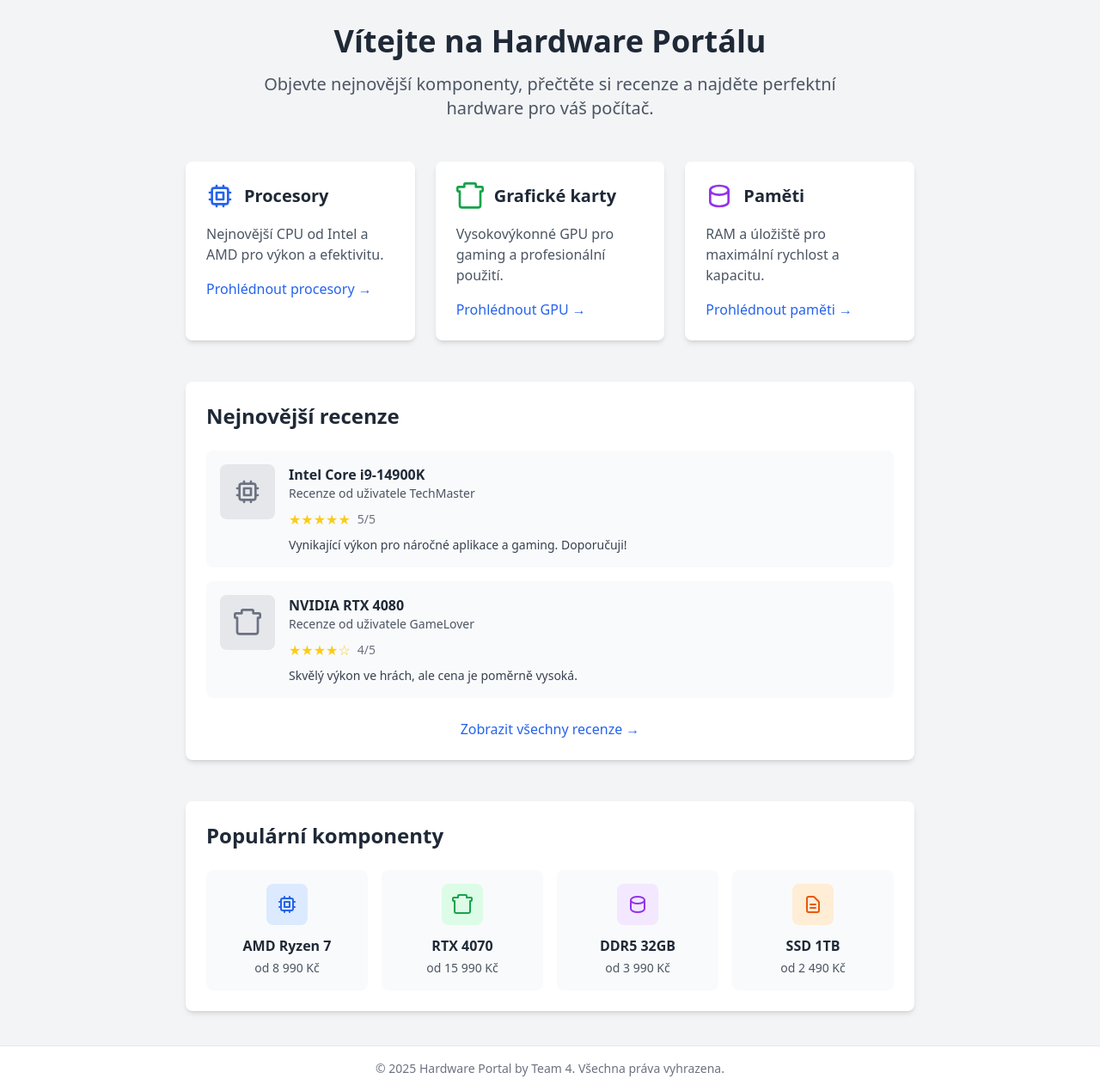
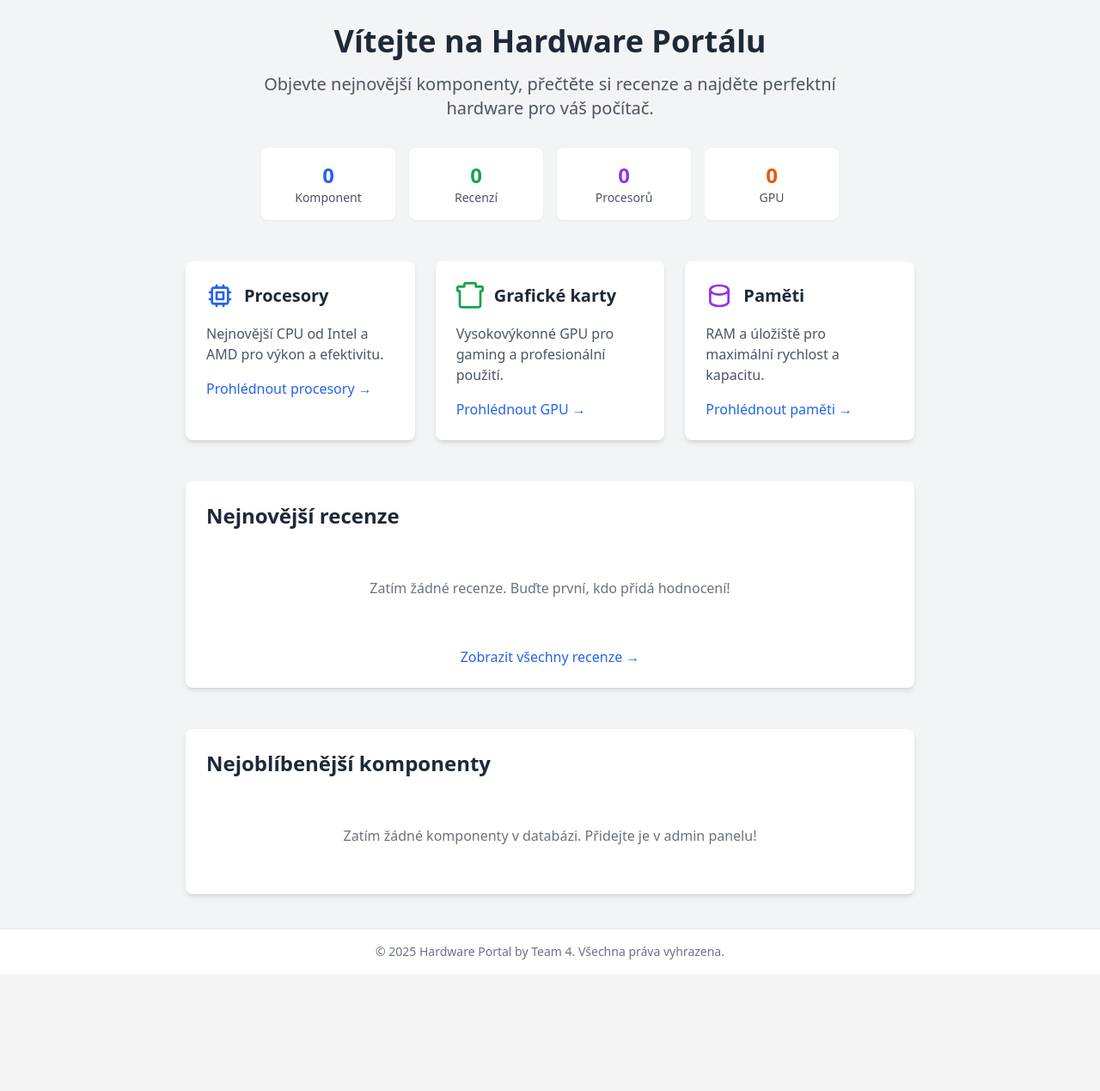
Before and after one commit to AshenVoid/HWPortal, a Django app: page / in a window 1280 px wide. Shown: the part 206-1475 px from the top of the page at 86% size. After the commit the page ends 1322 px from the top, so only its background shows below. Run offline with Django 5.2, Linux system fonts and the light colour scheme; data that the repository does not hold is empty; some libraries are stand-ins or nearby versions.

Commit message:
templates: odstranění mock dat, dynamická úprava home, views backend pro home, urls update

```diff
--- a/HWPortal/HWPortal/urls.py
+++ b/HWPortal/HWPortal/urls.py
@@ -14,7 +14,8 @@ Including another URLconf
     1. Import the include() function: from django.urls import include, path
     2. Add a URL to urlpatterns:  path('blog/', include('blog.urls'))
 """
-
+from django.conf import settings
+from django.conf.urls.static import static
 from django.contrib import admin
 from django.urls import path, include
 
@@ -23,3 +24,6 @@ urlpatterns = [
     path('', include('viewer.urls')),
 
 ]
+
+if settings.DEBUG is False:
+    urlpatterns += static(settings.STATIC_URL, document_root=settings.STATIC_ROOT)
--- a/HWPortal/viewer/templates/viewer/home.html
+++ b/HWPortal/viewer/templates/viewer/home.html
@@ -8,9 +8,31 @@
     <p class="text-xl text-gray-600 max-w-2xl mx-auto">
         Objevte nejnovější komponenty, přečtěte si recenze a najděte perfektní hardware pro váš počítač.
     </p>
+
+    <!-- Statistiky -->
+    {% if stats %}
+    <div class="grid grid-cols-2 md:grid-cols-4 gap-4 mt-8 max-w-2xl mx-auto">
+        <div class="bg-white rounded-lg p-4 shadow-sm">
+            <div class="text-2xl font-bold text-blue-600">{{ stats.total_components }}</div>
+            <div class="text-sm text-gray-600">Komponent</div>
+        </div>
+        <div class="bg-white rounded-lg p-4 shadow-sm">
+            <div class="text-2xl font-bold text-green-600">{{ stats.total_reviews }}</div>
+            <div class="text-sm text-gray-600">Recenzí</div>
+        </div>
+        <div class="bg-white rounded-lg p-4 shadow-sm">
+            <div class="text-2xl font-bold text-purple-600">{{ stats.processors_count }}</div>
+            <div class="text-sm text-gray-600">Procesorů</div>
+        </div>
+        <div class="bg-white rounded-lg p-4 shadow-sm">
+            <div class="text-2xl font-bold text-orange-600">{{ stats.gpus_count }}</div>
+            <div class="text-sm text-gray-600">GPU</div>
+        </div>
+    </div>
+    {% endif %}
 </div>
 
-<!-- Kategorie DB integration-->
+<!-- Kategorie -->
 <div class="grid md:grid-cols-3 gap-6 mb-12">
     <div class="bg-white rounded-lg shadow-md p-6 hover:shadow-lg transition-shadow">
         <div class="flex items-center mb-4">
@@ -20,7 +42,7 @@
             <h3 class="text-xl font-semibold text-gray-800">Procesory</h3>
         </div>
         <p class="text-gray-600 mb-4">Nejnovější CPU od Intel a AMD pro výkon a efektivitu.</p>
-        <a href="#" class="text-blue-600 hover:underline font-medium">Prohlédnout procesory →</a>
+        <a href="{% url 'components' %}?category=cpu" class="text-blue-600 hover:underline font-medium">Prohlédnout procesory →</a>
     </div>
 
     <div class="bg-white rounded-lg shadow-md p-6 hover:shadow-lg transition-shadow">
@@ -31,7 +53,7 @@
             <h3 class="text-xl font-semibold text-gray-800">Grafické karty</h3>
         </div>
         <p class="text-gray-600 mb-4">Vysokovýkonné GPU pro gaming a profesionální použití.</p>
-        <a href="#" class="text-blue-600 hover:underline font-medium">Prohlédnout GPU →</a>
+        <a href="{% url 'components' %}?category=gpu" class="text-blue-600 hover:underline font-medium">Prohlédnout GPU →</a>
     </div>
 
     <div class="bg-white rounded-lg shadow-md p-6 hover:shadow-lg transition-shadow">
@@ -42,100 +64,104 @@
             <h3 class="text-xl font-semibold text-gray-800">Paměti</h3>
         </div>
         <p class="text-gray-600 mb-4">RAM a úložiště pro maximální rychlost a kapacitu.</p>
-        <a href="#" class="text-blue-600 hover:underline font-medium">Prohlédnout paměti →</a>
+        <a href="{% url 'components' %}?category=ram" class="text-blue-600 hover:underline font-medium">Prohlédnout paměti →</a>
     </div>
 </div>
 
-<!-- Latest Reviews - will be done trough DB -->
+<!-- Latest Reviews - DB data -->
 <div class="bg-white rounded-lg shadow-md p-6 mb-12">
     <h2 class="text-2xl font-bold text-gray-800 mb-6">Nejnovější recenze</h2>
+    {% if latest_reviews %}
         <div class="space-y-4">
-        <div class="flex items-start space-x-4 p-4 bg-gray-50 rounded-lg">
+            {% for review in latest_reviews %}
+            <div class="flex items-start space-x-4 p-4 bg-gray-50 rounded-lg hover:bg-gray-100 transition-colors">
                 <div class="w-16 h-16 bg-gray-200 rounded-lg flex items-center justify-center">
+                    <!-- Icon podle typu komponenty -->
+                    {% if review.component_type == 'processor' %}
                         <svg xmlns="http://www.w3.org/2000/svg" class="h-8 w-8 text-gray-500" fill="none" viewBox="0 0 24 24" stroke="currentColor">
                             <path stroke-linecap="round" stroke-linejoin="round" stroke-width="2" d="M9 3v2m6-2v2M9 19v2m6-2v2M5 9H3m2 6H3m18-6h-2m2 6h-2M7 19h10a2 2 0 002-2V7a2 2 0 00-2-2H7a2 2 0 00-2 2v10a2 2 0 002 2zM9 9h6v6H9V9z" />
                         </svg>
+                    {% elif review.component_type == 'graphics_card' %}
+                        <svg xmlns="http://www.w3.org/2000/svg" class="h-8 w-8 text-gray-500" fill="none" viewBox="0 0 24 24" stroke="currentColor">
+                            <path stroke-linecap="round" stroke-linejoin="round" stroke-width="2" d="M7 4V2a1 1 0 011-1h8a1 1 0 011 1v2h5a1 1 0 011 1v2a1 1 0 01-1 1h-1v12a2 2 0 01-2 2H5a2 2 0 01-2-2V8H2a1 1 0 01-1-1V5a1 1 0 011-1h5z" />
+                        </svg>
+                    {% else %}
+                        <svg xmlns="http://www.w3.org/2000/svg" class="h-8 w-8 text-gray-500" fill="none" viewBox="0 0 24 24" stroke="currentColor">
+                            <path stroke-linecap="round" stroke-linejoin="round" stroke-width="2" d="M9 3v2m6-2v2M9 19v2m6-2v2M5 9H3m2 6H3m18-6h-2m2 6h-2M7 19h10a2 2 0 002-2V7a2 2 0 00-2-2H7a2 2 0 00-2 2v10a2 2 0 002 2zM9 9h6v6H9V9z" />
+                        </svg>
+                    {% endif %}
                 </div>
                 <div class="flex-1">
-                <h3 class="font-semibold text-gray-800">Intel Core i9-14900K</h3>
-                <p class="text-gray-600 text-sm mb-2">Recenze od uživatele TechMaster</p>
+                    <h3 class="font-semibold text-gray-800">{{ review.component_name }}</h3>
+                    <p class="text-gray-600 text-sm mb-2">Recenze od uživatele {{ review.reviewer_name }}</p>
                     <div class="flex items-center space-x-2 mb-2">
                         <div class="flex text-yellow-400">
-                        <span>★★★★★</span>
+                            {% for i in "12345" %}
+                                {% if forloop.counter <= review.rating %}
+                                    <span>★</span>
+                                {% else %}
+                                    <span>☆</span>
+                                {% endif %}
+                            {% endfor %}
                         </div>
-                    <span class="text-sm text-gray-500">5/5</span>
+                        <span class="text-sm text-gray-500">{{ review.rating }}/5</span>
+                        <span class="text-sm text-gray-400">{{ review.date_created|date:"j.n.Y" }}</span>
                     </div>
-                <p class="text-gray-700 text-sm">Vynikající výkon pro náročné aplikace a gaming. Doporučuji!</p>
+                    <p class="text-gray-700 text-sm">{{ review.summary|truncatechars:100 }}</p>
+                </div>
+            </div>
+            {% endfor %}
+        </div>
+    {% else %}
+        <div class="text-center py-8 text-gray-500">
+            <p>Zatím žádné recenze. Buďte první, kdo přidá hodnocení!</p>
+        </div>
+    {% endif %}
+    <div class="mt-6 text-center">
+        <a href="{% url 'components' %}" class="text-blue-600 hover:underline font-medium">Zobrazit všechny recenze →</a>
     </div>
 </div>
 
-        <div class="flex items-start space-x-4 p-4 bg-gray-50 rounded-lg">
-            <div class="w-16 h-16 bg-gray-200 rounded-lg flex items-center justify-center">
-                <svg xmlns="http://www.w3.org/2000/svg" class="h-8 w-8 text-gray-500" fill="none" viewBox="0 0 24 24" stroke="currentColor">
+<!-- Popular Components - DB data -->
+<div class="bg-white rounded-lg shadow-md p-6">
+    <h2 class="text-2xl font-bold text-gray-800 mb-6">Nejoblíbenější komponenty</h2>
+    {% if top_components %}
+        <div class="grid md:grid-cols-2 lg:grid-cols-4 gap-4">
+            {% for component in top_components %}
+            <a href="{% url 'component_detail' component.type component.id %}"
+               class="text-center p-4 bg-gray-50 rounded-lg hover:bg-gray-100 transition-colors block">
+                <div class="w-12 h-12 {{ component.icon_class }} rounded-lg mx-auto mb-3 flex items-center justify-center">
+                    {% if component.icon == 'cpu' %}
+                        <svg xmlns="http://www.w3.org/2000/svg" class="h-6 w-6" fill="none" viewBox="0 0 24 24" stroke="currentColor">
+                            <path stroke-linecap="round" stroke-linejoin="round" stroke-width="2" d="M9 3v2m6-2v2M9 19v2m6-2v2M5 9H3m2 6H3m18-6h-2m2 6h-2M7 19h10a2 2 0 002-2V7a2 2 0 00-2-2H7a2 2 0 00-2 2v10a2 2 0 002 2zM9 9h6v6H9V9z" />
+                        </svg>
+                    {% elif component.icon == 'gpu' %}
+                        <svg xmlns="http://www.w3.org/2000/svg" class="h-6 w-6" fill="none" viewBox="0 0 24 24" stroke="currentColor">
                             <path stroke-linecap="round" stroke-linejoin="round" stroke-width="2" d="M7 4V2a1 1 0 011-1h8a1 1 0 011 1v2h5a1 1 0 011 1v2a1 1 0 01-1 1h-1v12a2 2 0 01-2 2H5a2 2 0 01-2-2V8H2a1 1 0 01-1-1V5a1 1 0 011-1h5z" />
                         </svg>
-            </div>
-            <div class="flex-1">
-                <h3 class="font-semibold text-gray-800">NVIDIA RTX 4080</h3>
-                <p class="text-gray-600 text-sm mb-2">Recenze od uživatele GameLover</p>
-                <div class="flex items-center space-x-2 mb-2">
-                    <div class="flex text-yellow-400">
-                        <span>★★★★☆</span>
-                    </div>
-                    <span class="text-sm text-gray-500">4/5</span>
-                </div>
-                <p class="text-gray-700 text-sm">Skvělý výkon ve hrách, ale cena je poměrně vysoká.</p>
-            </div>
-        </div>
-    </div>
-    <div class="mt-6 text-center">
-        <a href="#" class="text-blue-600 hover:underline font-medium">Zobrazit všechny recenze →</a>
-    </div>
-</div>
-
-<!-- Popular Components (top rated) DB -->
-<div class="bg-white rounded-lg shadow-md p-6">
-    <h2 class="text-2xl font-bold text-gray-800 mb-6">Populární komponenty</h2>
-    <div class="grid md:grid-cols-2 lg:grid-cols-4 gap-4">
-        <div class="text-center p-4 bg-gray-50 rounded-lg hover:bg-gray-100 transition-colors">
-            <div class="w-12 h-12 bg-blue-100 rounded-lg mx-auto mb-3 flex items-center justify-center">
-                <svg xmlns="http://www.w3.org/2000/svg" class="h-6 w-6 text-blue-600" fill="none" viewBox="0 0 24 24" stroke="currentColor">
-                    <path stroke-linecap="round" stroke-linejoin="round" stroke-width="2" d="M9 3v2m6-2v2M9 19v2m6-2v2M5 9H3m2 6H3m18-6h-2m2 6h-2M7 19h10a2 2 0 002-2V7a2 2 0 00-2-2H7a2 2 0 00-2 2v10a2 2 0 002 2zM9 9h6v6H9V9z" />
-                </svg>
-            </div>
-            <h3 class="font-semibold text-gray-800 mb-1">AMD Ryzen 7</h3>
-            <p class="text-sm text-gray-600">od 8 990 Kč</p>
-        </div>
-
-        <div class="text-center p-4 bg-gray-50 rounded-lg hover:bg-gray-100 transition-colors">
-            <div class="w-12 h-12 bg-green-100 rounded-lg mx-auto mb-3 flex items-center justify-center">
-                <svg xmlns="http://www.w3.org/2000/svg" class="h-6 w-6 text-green-600" fill="none" viewBox="0 0 24 24" stroke="currentColor">
-                    <path stroke-linecap="round" stroke-linejoin="round" stroke-width="2" d="M7 4V2a1 1 0 011-1h8a1 1 0 011 1v2h5a1 1 0 011 1v2a1 1 0 01-1 1h-1v12a2 2 0 01-2 2H5a2 2 0 01-2-2V8H2a1 1 0 01-1-1V5a1 1 0 011-1h5z" />
-                </svg>
-            </div>
-            <h3 class="font-semibold text-gray-800 mb-1">RTX 4070</h3>
-            <p class="text-sm text-gray-600">od 15 990 Kč</p>
-        </div>
-
-        <div class="text-center p-4 bg-gray-50 rounded-lg hover:bg-gray-100 transition-colors">
-            <div class="w-12 h-12 bg-purple-100 rounded-lg mx-auto mb-3 flex items-center justify-center">
-                <svg xmlns="http://www.w3.org/2000/svg" class="h-6 w-6 text-purple-600" fill="none" viewBox="0 0 24 24" stroke="currentColor">
+                    {% elif component.icon == 'ram' %}
+                        <svg xmlns="http://www.w3.org/2000/svg" class="h-6 w-6" fill="none" viewBox="0 0 24 24" stroke="currentColor">
                             <path stroke-linecap="round" stroke-linejoin="round" stroke-width="2" d="M4 7v10c0 2.21 3.582 4 8 4s8-1.79 8-4V7M4 7c0 2.21 3.582 4 8 4s8-1.79 8-4M4 7c0-2.21 3.582-4 8-4s8 1.79 8 4" />
                         </svg>
-            </div>
-            <h3 class="font-semibold text-gray-800 mb-1">DDR5 32GB</h3>
-            <p class="text-sm text-gray-600">od 3 990 Kč</p>
-        </div>
-
-        <div class="text-center p-4 bg-gray-50 rounded-lg hover:bg-gray-100 transition-colors">
-            <div class="w-12 h-12 bg-orange-100 rounded-lg mx-auto mb-3 flex items-center justify-center">
-                <svg xmlns="http://www.w3.org/2000/svg" class="h-6 w-6 text-orange-600" fill="none" viewBox="0 0 24 24" stroke="currentColor">
+                    {% else %}
+                        <svg xmlns="http://www.w3.org/2000/svg" class="h-6 w-6" fill="none" viewBox="0 0 24 24" stroke="currentColor">
                             <path stroke-linecap="round" stroke-linejoin="round" stroke-width="2" d="M9 12h6m-6 4h6m2 5H7a2 2 0 01-2-2V5a2 2 0 012-2h5.586a1 1 0 01.707.293l5.414 5.414a1 1 0 01.293.707V19a2 2 0 01-2 2z" />
                         </svg>
+                    {% endif %}
                 </div>
-            <h3 class="font-semibold text-gray-800 mb-1">SSD 1TB</h3>
-            <p class="text-sm text-gray-600">od 2 490 Kč</p>
+                <h3 class="font-semibold text-gray-800 mb-1">{{ component.name|truncatechars:20 }}</h3>
+                {% if component.price > 0 %}
+                    <p class="text-sm text-gray-600">od {{ component.price|floatformat:0 }} Kč</p>
+                {% else %}
+                    <p class="text-sm text-gray-600">Cena na dotaz</p>
+                {% endif %}
+            </a>
+            {% endfor %}
         </div>
+    {% else %}
+        <div class="text-center py-8 text-gray-500">
+            <p>Zatím žádné komponenty v databázi. Přidejte je v admin panelu!</p>
         </div>
+    {% endif %}
 </div>
 {% endblock %}
--- a/HWPortal/viewer/urls.py
+++ b/HWPortal/viewer/urls.py
@@ -3,7 +3,7 @@ from django.urls import path
 from . import views
 
 urlpatterns = [
-    path('', views.home, name='home'),
+    path('', views.home_view, name='home'),
     path('components/', views.components_view, name='components'),
     path('components/<str:component_type>/<int:component_id>/', views.component_detail_view, name='component_detail'),
     path('reviews/', views.reviews, name='reviews'),
--- a/HWPortal/viewer/views.py
+++ b/HWPortal/viewer/views.py
@@ -3,6 +3,7 @@ from django.contrib.auth import authenticate, login, logout
 from django.contrib.auth.decorators import login_required
 from django.core.paginator import Paginator
 from django.db.models import Count, Avg
+from django.db.models.functions import Power
 from django.shortcuts import render, redirect, get_object_or_404
 from .forms import CustomLoginForm, CustomUserCreationForm
 from .models import Processors, Reviews, Ram, Storage, Motherboards, PowerSupplyUnits, GraphicsCards, StorageTypes
@@ -458,3 +459,78 @@ def logout_view(request):
         pass
     messages.success(request, "Byl jsi úspěšně odhlášen.")
     return redirect('/')
+
+def home_view(request):
+
+    latest_reviews = Reviews.objects.filter(
+        is_published=True,
+    ).select_related('author').order_by('-date_created')[:3]
+
+    top_components = []
+
+    top_processor = Processors.objects.filter(rating__gt=0).order_by('-rating', '-benchresult').first()
+    if top_processor:
+        top_components.append({
+            'name': top_processor.name,
+            'price': top_processor.price,
+            'type': 'processor',
+            'id': top_processor.id,
+            'icon_class': 'bg-blue-100 text-blue-600',
+            'icon': 'cpu'
+        })
+
+    top_gpu = GraphicsCards.objects.filter(rating__gt=0).order_by('-rating', '-vram').first()
+    if top_gpu:
+        top_components.append({
+            'name': top_gpu.name,
+            'price': top_gpu.price,
+            'type': 'graphics_card',
+            'id': top_gpu.id,
+            'icon_class': 'bg-green-100 text-green-600',
+            'icon': 'gpu'
+        })
+
+    top_ram = Ram.objects.filter(rating__gt=0).order_by('-rating', '-capacity').first()
+    if top_ram:
+        top_components.append({
+            'name': top_ram.name,
+            'price': top_ram.price,
+            'type': 'ram',
+            'id': top_ram.id,
+            'icon_class': 'bg-purple-100 text-purple-600',
+            'icon': 'ram'
+        })
+
+    top_storage = Storage.objects.filter(rating__gt=0).order_by('-rating', '-capacity').first()
+    if top_storage:
+        top_components.append({
+            'name': top_storage.name,
+            'price': top_storage.price,
+            'type': 'storage',
+            'id': top_storage.id,
+            'icon_class': 'bg-orange-100 text-orange-600',
+            'icon': 'storage'
+        })
+
+    stats = {
+        'total_components': (
+            Processors.objects.count() +
+            GraphicsCards.objects.count() +
+            Ram.objects.count() +
+            Storage.objects.count() +
+            Motherboards.objects.count() +
+            PowerSupplyUnits.objects.count()
+        ),
+        'total_reviews': Reviews.objects.filter(is_published=True).count(),
+        'processors_count': Processors.objects.count(),
+        'gpus_count': GraphicsCards.objects.count(),
+        'ram_count': Ram.objects.count(),
+    }
+
+    context = {
+        'latest_reviews': latest_reviews,
+        'top_components': top_components,
+        'stats': stats,
+    }
+
+    return render(request, 'viewer/home.html', context)
```
Also changed, not shown: HWPortal/HWPortal/settings.py (+14 -2 lines), 1 other file. Lines whose indentation alone changed are shown as unchanged.
